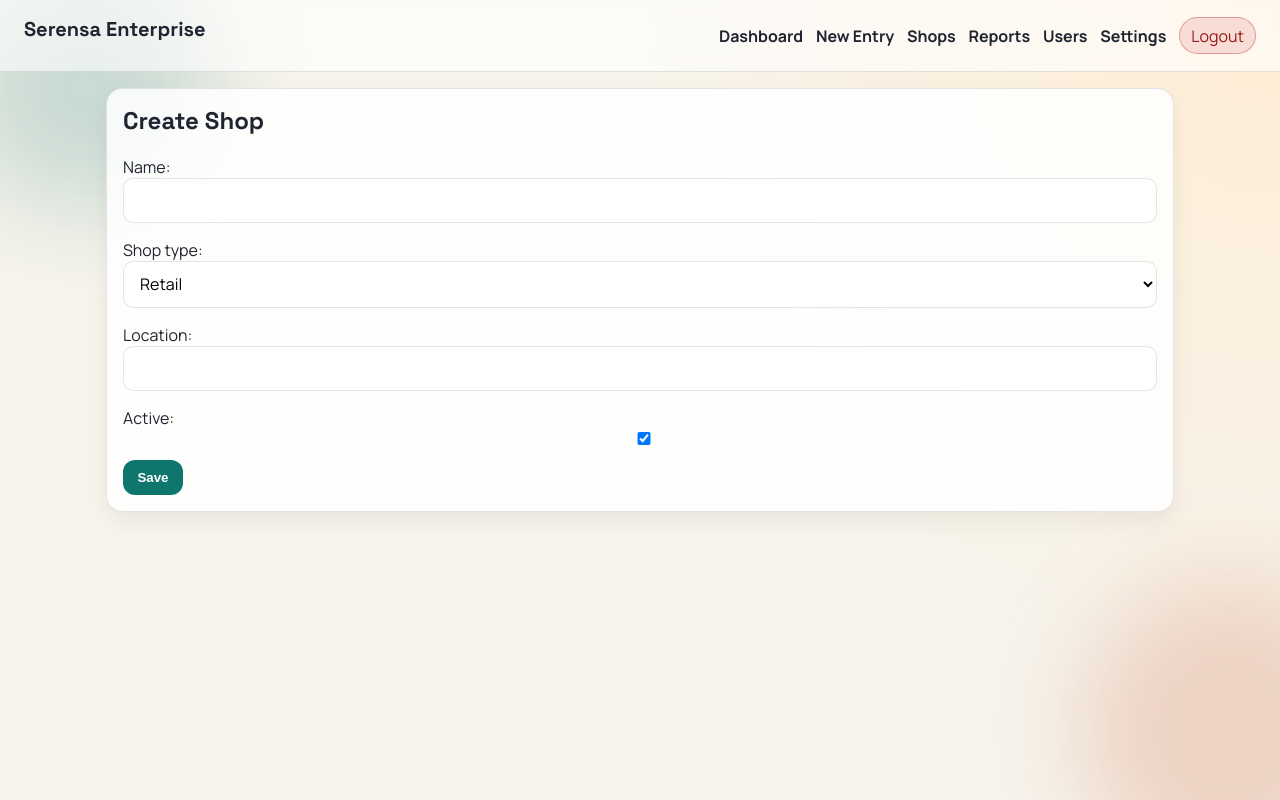
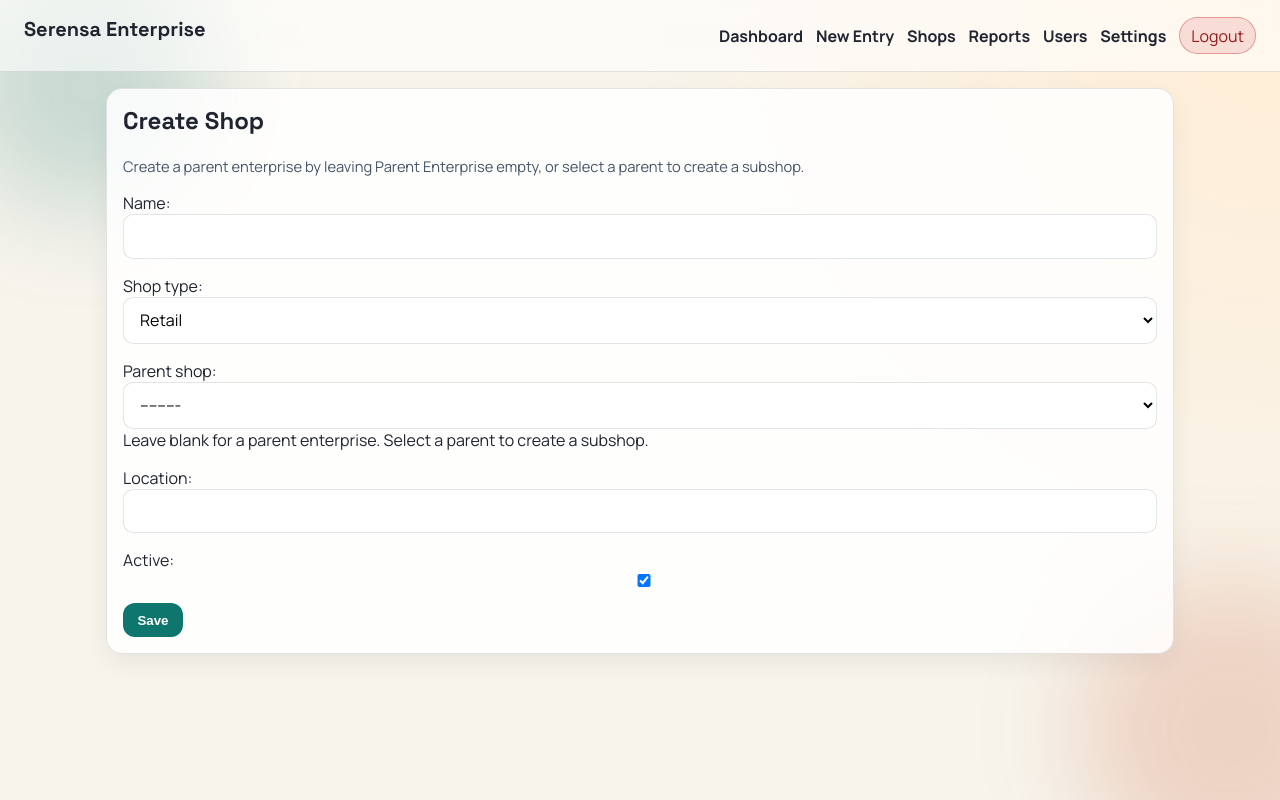
Before and after one commit to wakoTheDev/serensa, a Django app: page /shops/new/ in a window 1280 px wide. Run offline with Django 5.2, Linux system fonts and the light colour scheme; the visitor is signed in with stand-in values (Sample User, id 1); data comes from the database, SQL or seed files in the repository; data that the repository does not hold is empty.

Commit message:
updating shop logic to is include hierarchy shops

```diff
--- a/sensa/admin.py
+++ b/sensa/admin.py
@@ -14,9 +14,9 @@ class UserAdmin(DjangoUserAdmin):
 
 @admin.register(Shop)
 class ShopAdmin(admin.ModelAdmin):
-    list_display = ("name", "location", "active", "created_at")
-    search_fields = ("name", "location")
-    list_filter = ("active",)
+    list_display = ("name", "parent_shop", "shop_type", "location", "active", "created_at")
+    search_fields = ("name", "parent_shop__name", "location")
+    list_filter = ("active", "shop_type")
 
 
 @admin.register(UserProfile)
--- a/sensa/forms.py
+++ b/sensa/forms.py
@@ -14,7 +14,39 @@ User = get_user_model()
 class ShopForm(forms.ModelForm):
     class Meta:
         model = Shop
-        fields = ["name", "shop_type", "location", "active"]
+        fields = ["name", "shop_type", "parent_shop", "location", "active"]
+
+    def __init__(self, *args, **kwargs):
+        super().__init__(*args, **kwargs)
+        self.fields["parent_shop"].queryset = Shop.objects.filter(
+            active=True,
+            parent_shop__isnull=True,
+        ).order_by("name")
+        self.fields["parent_shop"].required = False
+        self.fields["parent_shop"].help_text = (
+            "Leave blank for a parent enterprise. Select a parent to create a subshop."
+        )
+
+        if self.instance and self.instance.pk:
+            self.fields["parent_shop"].queryset = self.fields["parent_shop"].queryset.exclude(
+                pk=self.instance.pk
+            )
+
+    def clean_parent_shop(self):
+        parent_shop = self.cleaned_data.get("parent_shop")
+        if parent_shop and parent_shop.parent_shop_id:
+            raise forms.ValidationError("You can only attach a subshop to a parent enterprise.")
+
+        if (
+            parent_shop
+            and self.instance
+            and self.instance.pk
+            and self.instance.subshops.exists()
+        ):
+            raise forms.ValidationError(
+                "A parent enterprise with subshops cannot be moved under another parent."
+            )
+        return parent_shop
 
 
 class DailyEntryForm(forms.ModelForm):
@@ -41,6 +73,10 @@ class DailyEntryForm(forms.ModelForm):
         require_opening_stock = kwargs.pop("require_opening_stock", False)
         calculated_opening_stock = kwargs.pop("calculated_opening_stock", Decimal("0.00"))
         super().__init__(*args, **kwargs)
+
+        base_shop_queryset = Shop.objects.filter(active=True).exclude(subshops__active=True).distinct()
+        self.fields["shop"].queryset = base_shop_queryset.order_by("parent_shop__name", "name")
+
         if (
             not self.is_bound
             and not getattr(self.instance, "pk", None)
@@ -49,7 +85,11 @@ class DailyEntryForm(forms.ModelForm):
             self.fields["entry_date"].initial = timezone.localdate()
 
         if user and hasattr(user, "profile") and not user.profile.is_admin:
-            self.fields["shop"].queryset = user.profile.assigned_shops.filter(active=True)
+            self.fields["shop"].queryset = user.profile.accessible_shops().order_by(
+                "parent_shop__name", "name"
+            )
+
+        self.fields["shop"].label_from_instance = self._shop_label
 
         self.fields["sales_value"].label = "Sales"
         self.fields["debts"].label = "Debts"
@@ -57,6 +97,9 @@ class DailyEntryForm(forms.ModelForm):
         self.fields["opening_stock"].label = "Existing Stock"
         self.fields["closing_stock"].label = "Closing Stock"
         self.fields["expenses"].label = "Expenses"
+        self.fields["shop"].help_text = (
+            "Data is captured per operational shop. If an enterprise has subshops, submit to each subshop."
+        )
 
         if require_opening_stock:
             self.fields["opening_stock"].required = True
@@ -66,10 +109,23 @@ class DailyEntryForm(forms.ModelForm):
             self.fields["opening_stock"].initial = calculated_opening_stock
             self.fields["opening_stock"].disabled = True
 
+    @staticmethod
+    def _shop_label(shop):
+        if shop.parent_shop_id:
+            return f"{shop.parent_shop.name} / {shop.name}"
+        return shop.name
+
     def clean(self):
         cleaned_data = super().clean()
+        shop = cleaned_data.get("shop")
         sales_value = cleaned_data.get("sales_value")
         debts = cleaned_data.get("debts")
+
+        if shop and shop.subshops.filter(active=True).exists():
+            self.add_error(
+                "shop",
+                "This is a parent enterprise. Submit entries to its subshops instead.",
+            )
 
         if sales_value is None or debts is None:
             return cleaned_data
@@ -136,12 +192,16 @@ class ReportFilterForm(forms.Form):
         required=False,
         label="End Date",
     )
-    shop = forms.ModelChoiceField(queryset=Shop.objects.filter(active=True), required=False)
+    shop = forms.ModelChoiceField(
+        queryset=Shop.objects.filter(active=True).order_by("parent_shop__name", "name"),
+        required=False,
+    )
 
     def __init__(self, *args, **kwargs):
         super().__init__(*args, **kwargs)
         if not self.is_bound:
             self.fields["date"].initial = timezone.localdate()
+        self.fields["shop"].label_from_instance = DailyEntryForm._shop_label
 
     def clean(self):
         cleaned_data = super().clean()
@@ -157,8 +217,14 @@ class UserManagementForm(forms.ModelForm):
     password = forms.CharField(widget=forms.PasswordInput, required=True)
     role = forms.ChoiceField(choices=UserProfile.ROLE_CHOICES)
     assigned_shops = forms.ModelMultipleChoiceField(
-        queryset=Shop.objects.filter(active=True), required=False
+        queryset=Shop.objects.filter(active=True, parent_shop__isnull=True), required=False
     )
+
+    def __init__(self, *args, **kwargs):
+        super().__init__(*args, **kwargs)
+        self.fields["assigned_shops"].help_text = (
+            "Assign parent enterprises. If a parent has subshops, vendors will submit entries to those child shops (not the parent)."
+        )
 
     class Meta:
         model = User
@@ -181,6 +247,10 @@ class UserManagementForm(forms.ModelForm):
             existing_profile = UserProfile.objects.filter(phone_number=phone_number).first()
             if existing_profile:
                 self.add_error("phone_number", "This phone number is already in use.")
+
+        assigned_shops = cleaned_data.get("assigned_shops") or []
+        if any(shop.parent_shop_id for shop in assigned_shops):
+            self.add_error("assigned_shops", "Assign users to parent shops only.")
         return cleaned_data
 
     def save(self, commit=True):
@@ -209,7 +279,7 @@ class UserRoleUpdateForm(forms.Form):
     role = forms.ChoiceField(choices=UserProfile.ROLE_CHOICES)
     phone_number = forms.CharField(required=False)
     assigned_shops = forms.ModelMultipleChoiceField(
-        queryset=Shop.objects.filter(active=True), required=False
+        queryset=Shop.objects.filter(active=True, parent_shop__isnull=True), required=False
     )
     is_active = forms.BooleanField(required=False)
 
@@ -220,6 +290,9 @@ class UserRoleUpdateForm(forms.Form):
         self.fields["role"].initial = profile.role
         self.fields["phone_number"].initial = profile.phone_number
         self.fields["assigned_shops"].initial = profile.assigned_shops.all()
+        self.fields["assigned_shops"].help_text = (
+            "Assign parent enterprises. If a parent has subshops, vendors will submit entries to those child shops (not the parent)."
+        )
         self.fields["is_active"].initial = profile.user.is_active
 
     def clean(self):
@@ -240,6 +313,10 @@ class UserRoleUpdateForm(forms.Form):
                 )
                 if existing_profile:
                     self.add_error("phone_number", "This phone number is already in use.")
+
+        assigned_shops = cleaned_data.get("assigned_shops") or []
+        if any(shop.parent_shop_id for shop in assigned_shops):
+            self.add_error("assigned_shops", "Assign users to parent shops only.")
         return cleaned_data
 
     def save(self):
--- a/sensa/templates/sensa/shop_form.html
+++ b/sensa/templates/sensa/shop_form.html
@@ -3,6 +3,7 @@
 {% block content %}
 <section class="panel">
     <h2>{{ title }}</h2>
+    <p class="muted">Create a parent enterprise by leaving Parent Enterprise empty, or select a parent to create a subshop.</p>
     <form method="post" class="form-grid">
         {% csrf_token %}
         {{ form.as_p }}
--- a/sensa/templates/sensa/shop_list.html
+++ b/sensa/templates/sensa/shop_list.html
@@ -8,11 +8,12 @@
     </div>
     <div class="table-wrap">
         <table>
-            <thead><tr><th>Name</th><th>Type</th><th>Location</th><th>Active</th><th>Actions</th></tr></thead>
+            <thead><tr><th>Name</th><th>Parent Enterprise</th><th>Type</th><th>Location</th><th>Active</th><th>Actions</th></tr></thead>
             <tbody>
                 {% for shop in shops %}
                 <tr>
                     <td>{{ shop.name }}</td>
+                    <td>{{ shop.parent_shop.name|default:'-' }}</td>
                     <td>{{ shop.get_shop_type_display }}</td>
                     <td>{{ shop.location }}</td>
                     <td>{{ shop.active }}</td>
@@ -22,7 +23,7 @@
                     </td>
                 </tr>
                 {% empty %}
-                <tr><td colspan="5">No shops available.</td></tr>
+                <tr><td colspan="6">No shops available.</td></tr>
                 {% endfor %}
             </tbody>
         </table>
--- a/sensa/views.py
+++ b/sensa/views.py
@@ -74,6 +74,20 @@ def _is_vendor(user):
     return bool(profile and not profile.is_admin)
 
 
+def _vendor_accessible_shops(user):
+    if not hasattr(user, "profile"):
+        return Shop.objects.none()
+    return user.profile.accessible_shops().order_by("parent_shop__name", "name")
+
+
+def _vendor_can_access_shop(user, shop):
+    if not hasattr(user, "profile") or not shop:
+        return False
+    if shop.subshops.filter(active=True).exists():
+        return False
+    return user.profile.accessible_shops().filter(pk=shop.pk).exists()
+
+
 def bootstrap_admin(request):
     if UserProfile.objects.filter(role=UserProfile.ADMIN, user__is_active=True).exists():
         messages.info(request, "Admin account already exists. Please login.")
@@ -122,7 +136,7 @@ def admin_dashboard(request):
 @user_passes_test(_is_vendor)
 def vendor_dashboard(request):
     today = timezone.localdate()
-    shops = request.user.profile.assigned_shops.filter(active=True)
+    shops = _vendor_accessible_shops(request.user)
     entries = DailyEntry.objects.filter(shop__in=shops).select_related("shop")
     todays = entries.filter(entry_date=today)
 
@@ -181,7 +195,7 @@ def entry_create_or_update(request):
         )
         if form.is_valid():
             shop = form.cleaned_data["shop"]
-            if _is_vendor(user) and not user.profile.assigned_shops.filter(pk=shop.pk).exists():
+            if _is_vendor(user) and not _vendor_can_access_shop(user, shop):
                 return HttpResponseForbidden("You can only submit data to your assigned shops.")
 
             entry = form.save(commit=False)
@@ -226,11 +240,11 @@ def entry_create_or_update(request):
         initial = {"entry_date": today}
 
         if _is_vendor(user):
-            assigned_shops = user.profile.assigned_shops.filter(active=True).order_by("name")
+            accessible_shops = _vendor_accessible_shops(user)
             if selected_shop_id:
-                selected_shop = assigned_shops.filter(pk=selected_shop_id).first()
+                selected_shop = accessible_shops.filter(pk=selected_shop_id).first()
             else:
-                selected_shop = assigned_shops.first()
+                selected_shop = accessible_shops.first()
             if selected_shop:
                 initial["shop"] = selected_shop
                 edit_entry = DailyEntry.objects.filter(shop=selected_shop, entry_date=today).first()
@@ -363,7 +377,9 @@ def entry_admin_delete(request, entry_id):
 @login_required
 @user_passes_test(_is_admin)
 def shop_list(request):
-    shops = Shop.objects.all().order_by("name")
+    shops = Shop.objects.select_related("parent_shop").prefetch_related("subshops").all().order_by(
+        "parent_shop__name", "name"
+    )
     return render(request, "sensa/shop_list.html", {"shops": shops})
 
 
@@ -598,7 +614,16 @@ def _build_report_dataset(query_data):
     entries_in_range_qs = entries_qs.filter(entry_date__range=(start, end)).order_by("entry_date", "shop__name")
     entries_qs = entries_in_range_qs
     if selected_shop:
-        entries_qs = entries_qs.filter(shop=selected_shop)
+        selected_shop_ids = [selected_shop.id]
+        if selected_shop.parent_shop_id is None:
+            selected_shop_ids.extend(
+                list(
+                    Shop.objects.filter(parent_shop=selected_shop, active=True).values_list(
+                        "id", flat=True
+                    )
+                )
+            )
+        entries_qs = entries_qs.filter(shop_id__in=selected_shop_ids)
 
     # `entries` remain filter-aware for ledger/shop-specific sections,
     # while `general_entries` always represent all shops in the selected date window.
@@ -1412,7 +1437,12 @@ def cron_fetch_balance(request):
 @login_required
 @user_passes_test(_is_admin)
 def user_list(request):
-    users = User.objects.select_related("profile").all().order_by("username")
+    users = (
+        User.objects.select_related("profile")
+        .prefetch_related("profile__assigned_shops__subshops")
+        .all()
+        .order_by("username")
+    )
     return render(request, "sensa/user_list.html", {"users": users})
 
 
```
Also changed, not shown: scripts/sql/serensa_schema.sql (+23 -2 lines), sensa/models.py (+47 -1 lines), sensa/templates/sensa/user_list.html (+9 -1 lines), sensa/templates/sensa/vendor_dashboard.html (+8 -2 lines), README.md, sensa/migrations/0008_shop_parent_hierarchy.py (added).
